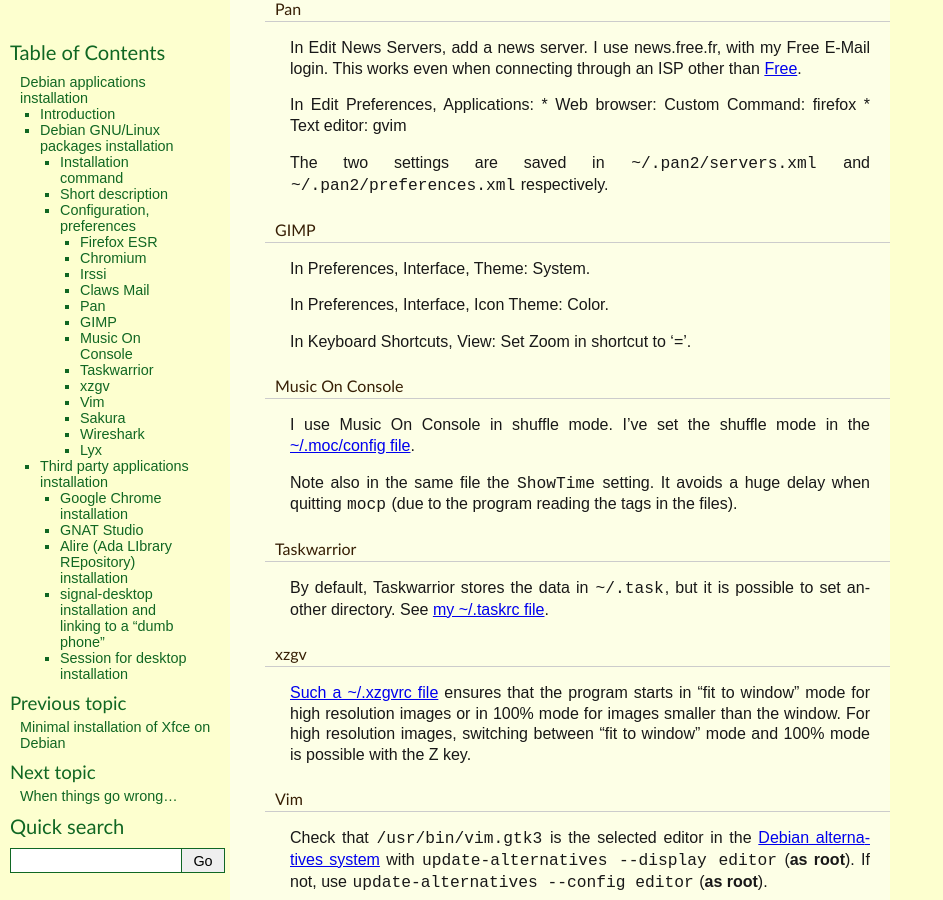
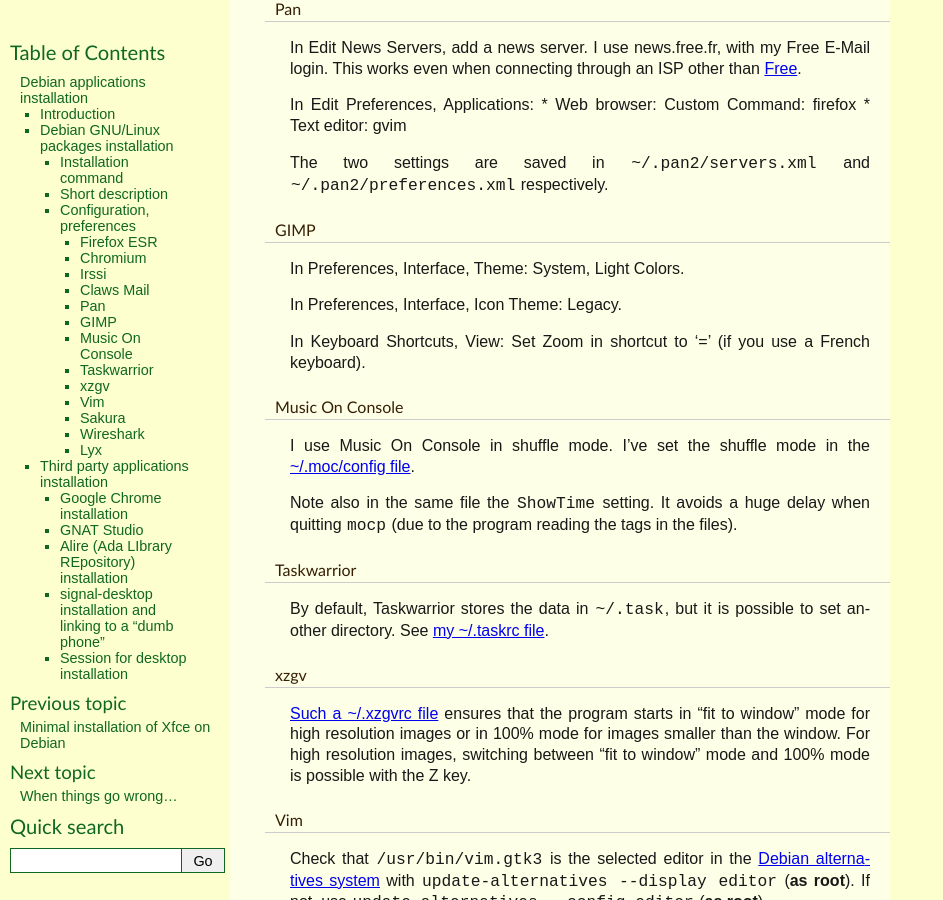
Before and after one commit to thierr26/thierr26_personal_notes_sphinx_sources, a Sphinx documentation site: the page built from source/debian_apps_install.rst, in a window 1280 px wide and 900 px high, scrolled down 6143 px. Shown: the whole window, without its empty margins (0-943 px from the left). Built offline with Sphinx 7.4.7, drawn with Linux system fonts in a browser that asks for light colours.

Commit message:
Update Gimp setup section
This change is implied by the update to Debian 13 (Trixie).

```diff
--- a/source/debian_apps_install.rst
+++ b/source/debian_apps_install.rst
@@ -448,11 +448,12 @@
   pair: Gimp; icon theme
   pair: Gimp; Keyboard Shortcuts
 
-In Preferences, Interface, Theme: System.
+In Preferences, Interface, Theme: System, Light Colors.
 
-In Preferences, Interface, Icon Theme: Color.
+In Preferences, Interface, Icon Theme: Legacy.
 
-In Keyboard Shortcuts, View: Set Zoom in shortcut to '='.
+In Keyboard Shortcuts, View: Set Zoom in shortcut to '=' (if you use a French
+keyboard).
 
 
 Music On Console
```
